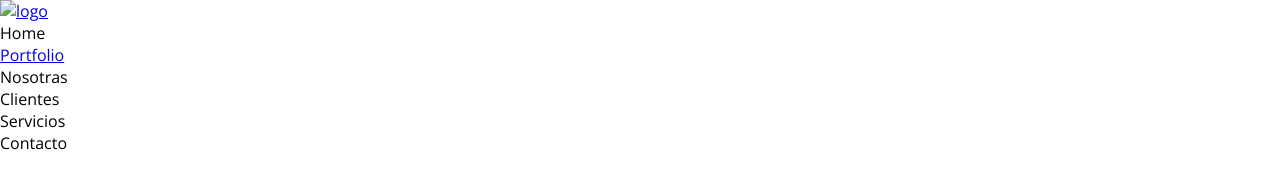
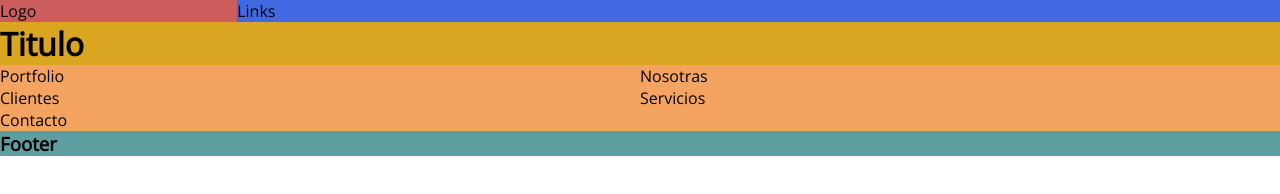
Before and after one commit to MarioPereyra/duoCeramicas, a plain HTML site: page index.html in a window 1280 px wide. Drawn offline with nearby package versions, Linux system fonts and the light colour scheme.

Commit message:
estructura html + css basico

```diff
--- a/css/styles.css
+++ b/css/styles.css
@@ -12,3 +12,53 @@
 body{
     font-family: 'Open Sans', sans-serif;
 }
+
+.mainContainer{
+    background: var(--main-color2);
+    display: flex;
+    flex-flow: column nowrap;
+}
+
+    .header{
+        background: goldenrod;
+        display: flex;
+        flex-flow: column nowrap;
+    }
+
+        .menu{
+            background: grey;
+            display: flex;
+            flex-flow: row nowrap;
+        }
+
+            .logo{
+                background: indianred;
+                flex: 1 1 auto;
+            }
+
+            .nav{
+                background: royalblue;
+                flex: 5 1 auto;
+            }
+
+    .section{
+        background: brown;
+        display: flex;
+    }
+
+        .articles{
+            display: flex;
+            flex: 2 1 auto;
+            display: flex;
+            flex-flow: row wrap;
+
+        }
+
+            .article{
+                background:sandybrown;
+                flex: 1 1 50%;
+            }
+
+    .footer{
+        background: cadetblue;
+    }
--- a/index.html
+++ b/index.html
@@ -12,20 +12,29 @@
     <title>Duo Cerámicas</title>
 </head>
 <body>
-    <header class="header">
-        <nav class="navBar">
-            <a href="#" class="logo">
-                <img src="" alt="logo">
-            </a>
-            <ul class="menu">
-                <li><a href="#home"></a>Home</li>
-                <li><a href="#portfolio">Portfolio</a></li>
-                <li><a href="#nosotras"></a>Nosotras</li>
-                <li><a href="#clientes"></a>Clientes</li>
-                <li><a href="#servicios"></a>Servicios</li>
-                <li><a href="#contacto"></a>Contacto</li>
-            </ul>
-        </nav>
-    </header>
+    <div class="mainContainer">
+        <header class="header">
+            <div class="menu">
+                <div class="logo">Logo</div>
+                <nav class="nav">Links</nav>
+            </div>
+            <div class="title">
+                <h1>Titulo</h1>
+            </div>
+        </header>
+        <section class="portfolio"></section>
+        <section class="section">
+            <div class="articles">
+                <div class="article">Portfolio</div><!--Portfolio-->
+                <div class="article">Nosotras</div><!--Nosotras-->
+                <div class="article">Clientes</div><!--Clientes-->
+                <div class="article">Servicios</div><!--Servicios-->
+                <div class="article">Contacto</div><!--Contacto-->
+            </div>
+        </section>
+        <footer class="footer">
+            <h3>Footer</h3>
+        </footer>
+    </div>
 </body>
 </html>
```
